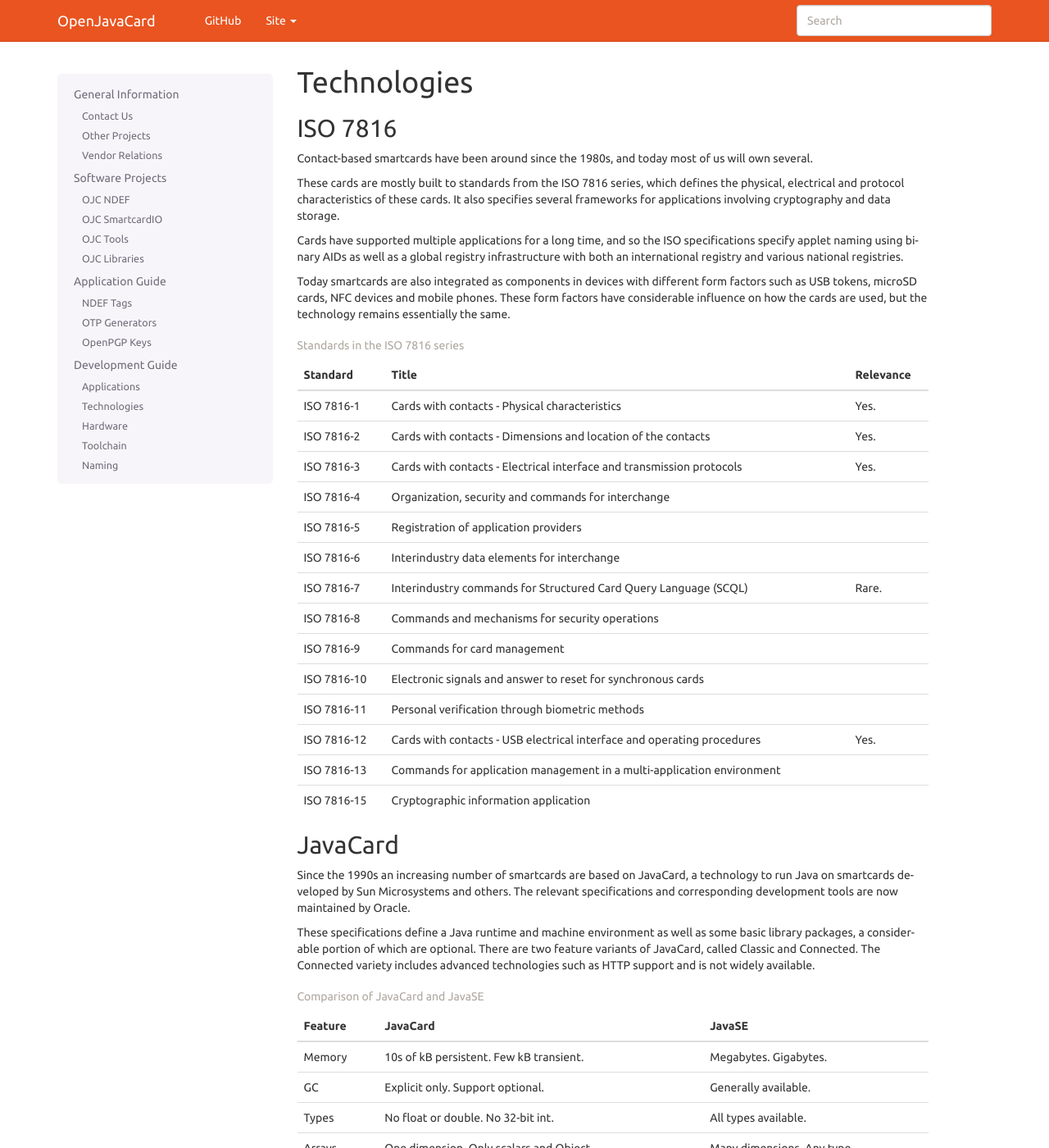
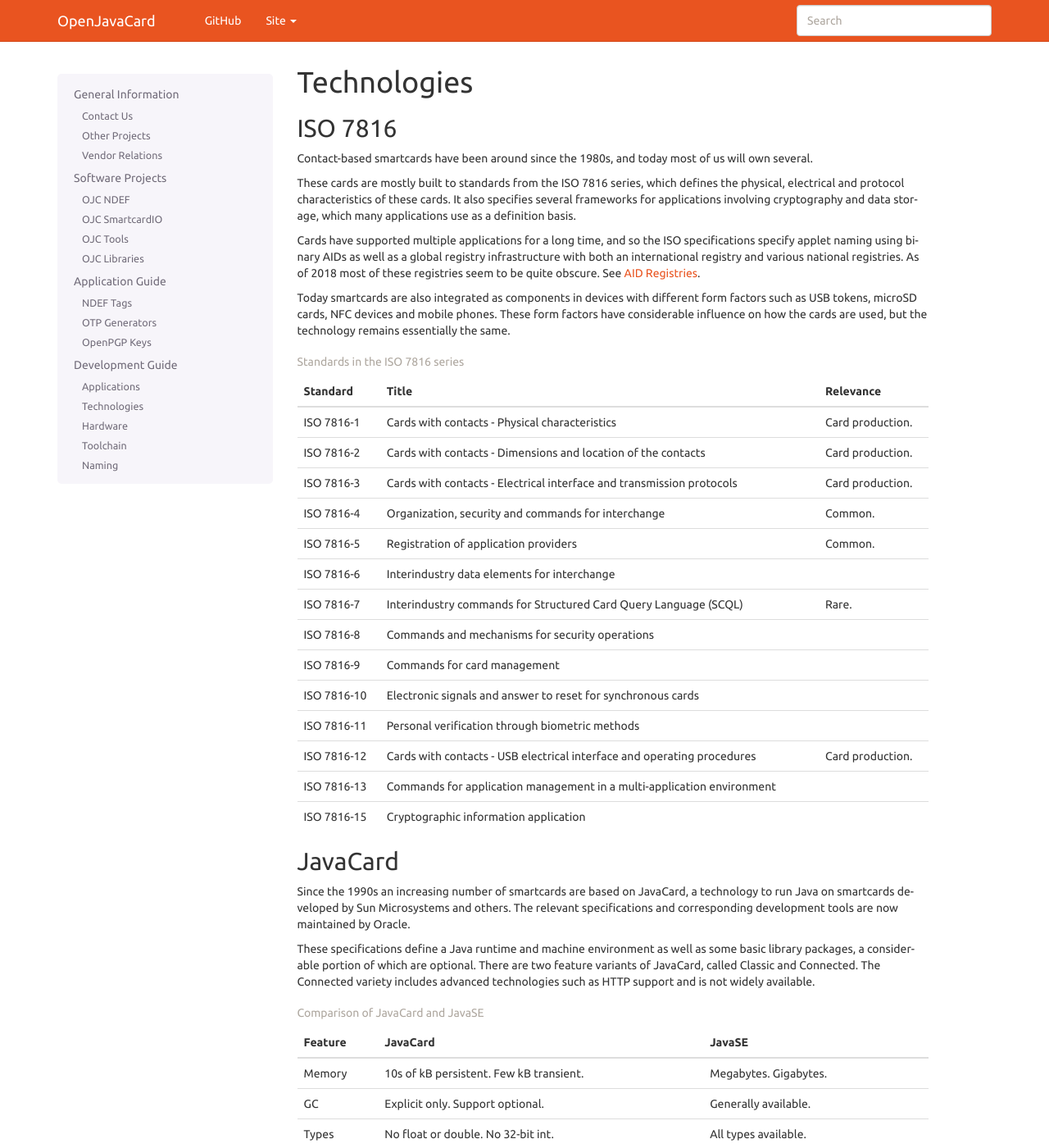
Before and after one commit to OpenJavaCard/openjavacard-site, a Sphinx documentation site: the page built from source/devguide/technologies.rst, in a window 1280 px wide and 1400 px high. Shown: the whole window at 82% size. Built offline with Sphinx 7.4.7, drawn with Linux system fonts in a browser that asks for light colours; some of the changed text lies outside the part shown.

Commit message:
some devguide work

```diff
--- a/source/devguide/technologies.rst
+++ b/source/devguide/technologies.rst
@@ -1,38 +1,40 @@
 Technologies
 ============
+
+.. _iso7816:
 
 ISO 7816
 --------
 
 Contact-based smartcards have been around since the 1980s, and today most of us will own several.
 
-These cards are mostly built to standards from the ISO 7816 series, which defines the physical, electrical and protocol characteristics of these cards. It also specifies several frameworks for applications involving cryptography and data storage.
+These cards are mostly built to standards from the ISO 7816 series, which defines the physical, electrical and protocol characteristics of these cards. It also specifies several frameworks for applications involving cryptography and data storage, which many applications use as a definition basis.
 
-Cards have supported multiple applications for a long time, and so the ISO specifications specify applet naming using binary AIDs as well as a global registry infrastructure with both an international registry and various national registries.
+Cards have supported multiple applications for a long time, and so the ISO specifications specify applet naming using binary AIDs as well as a global registry infrastructure with both an international registry and various national registries. As of 2018 most of these registries seem to be quite obscure. See :ref:`aid-registries`.
 
 Today smartcards are also integrated as components in devices with different form factors such as USB tokens, microSD cards, NFC devices and mobile phones. These form factors have considerable influence on how the cards are used, but the technology remains essentially the same.
 
 .. table:: Standards in the ISO 7816 series
    :widths: auto
 
-   ===========  =======================================================================  =========
+   ===========  =======================================================================  ================
    Standard     Title                                                                    Relevance
-   ===========  =======================================================================  =========
-   ISO 7816-1   Cards with contacts - Physical characteristics                           Yes.
-   ISO 7816-2   Cards with contacts - Dimensions and location of the contacts            Yes.
-   ISO 7816-3   Cards with contacts - Electrical interface and transmission protocols    Yes.
-   ISO 7816-4   Organization, security and commands for interchange
-   ISO 7816-5   Registration of application providers
+   ===========  =======================================================================  ================
+   ISO 7816-1   Cards with contacts - Physical characteristics                           Card production.
+   ISO 7816-2   Cards with contacts - Dimensions and location of the contacts            Card production.
+   ISO 7816-3   Cards with contacts - Electrical interface and transmission protocols    Card production.
+   ISO 7816-4   Organization, security and commands for interchange                      Common.
+   ISO 7816-5   Registration of application providers                                    Common.
    ISO 7816-6   Interindustry data elements for interchange
    ISO 7816-7   Interindustry commands for Structured Card Query Language (SCQL)         Rare.
    ISO 7816-8   Commands and mechanisms for security operations
    ISO 7816-9   Commands for card management
    ISO 7816-10  Electronic signals and answer to reset for synchronous cards
    ISO 7816-11  Personal verification through biometric methods
-   ISO 7816-12  Cards with contacts - USB electrical interface and operating procedures  Yes.
+   ISO 7816-12  Cards with contacts - USB electrical interface and operating procedures  Card production.
    ISO 7816-13  Commands for application management in a multi-application environment
    ISO 7816-15  Cryptographic information application
-   ===========  =======================================================================  =========
+   ===========  =======================================================================  ================
 
 JavaCard
 --------
@@ -88,9 +90,30 @@
 
 Of specific interest here are the GlobalPlatform card specifications, which specify a set of protocols for loading and managing applets on smartcards. The specifications include a series of secure channel protocols (SCP) and build on the domain-separation model specified in JavaCard.
 
+.. table:: Versions of the GlobalPlatform card specification
+   :widths: auto
+
+   =======  ========
+   Version  Released
+   =======  ========
+   2.1
+   =======  ========
+
 Using a GlobalPlatform client and the required security keys one can load applications onto a card, create security domains and perform various other operations for key and identity management.
 
 The specifications also define a Java package for common card services. It provides access to GlobalPlatform state, an API for integrating the cards SCP into an application and finally a mechanism for card-global authentication mechanisms.
+
+.. table:: Variants of the GlobalPlatform secure channel protocol
+   :widths: auto
+
+   ========  ============
+   Protocol  Ciphersuite
+   ========  ============
+   SCP01     DES
+   SCP02     3DES
+   SCP03     AES-128
+   SCP10     RSA-PKCS
+   ========  ============
 
 NFC
 ---
```
Also changed, not shown: source/devguide/naming.rst (+22 -6 lines).
